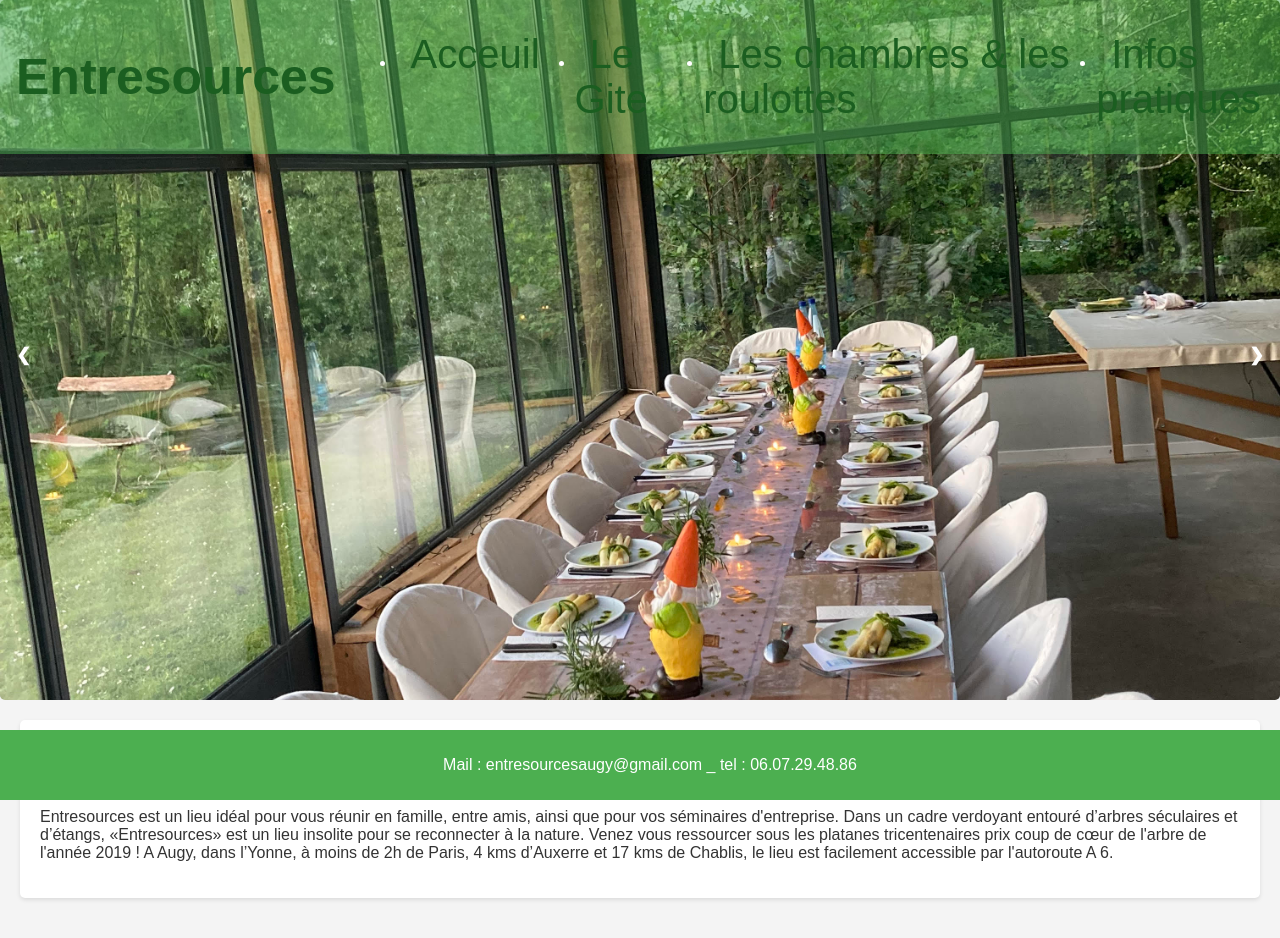
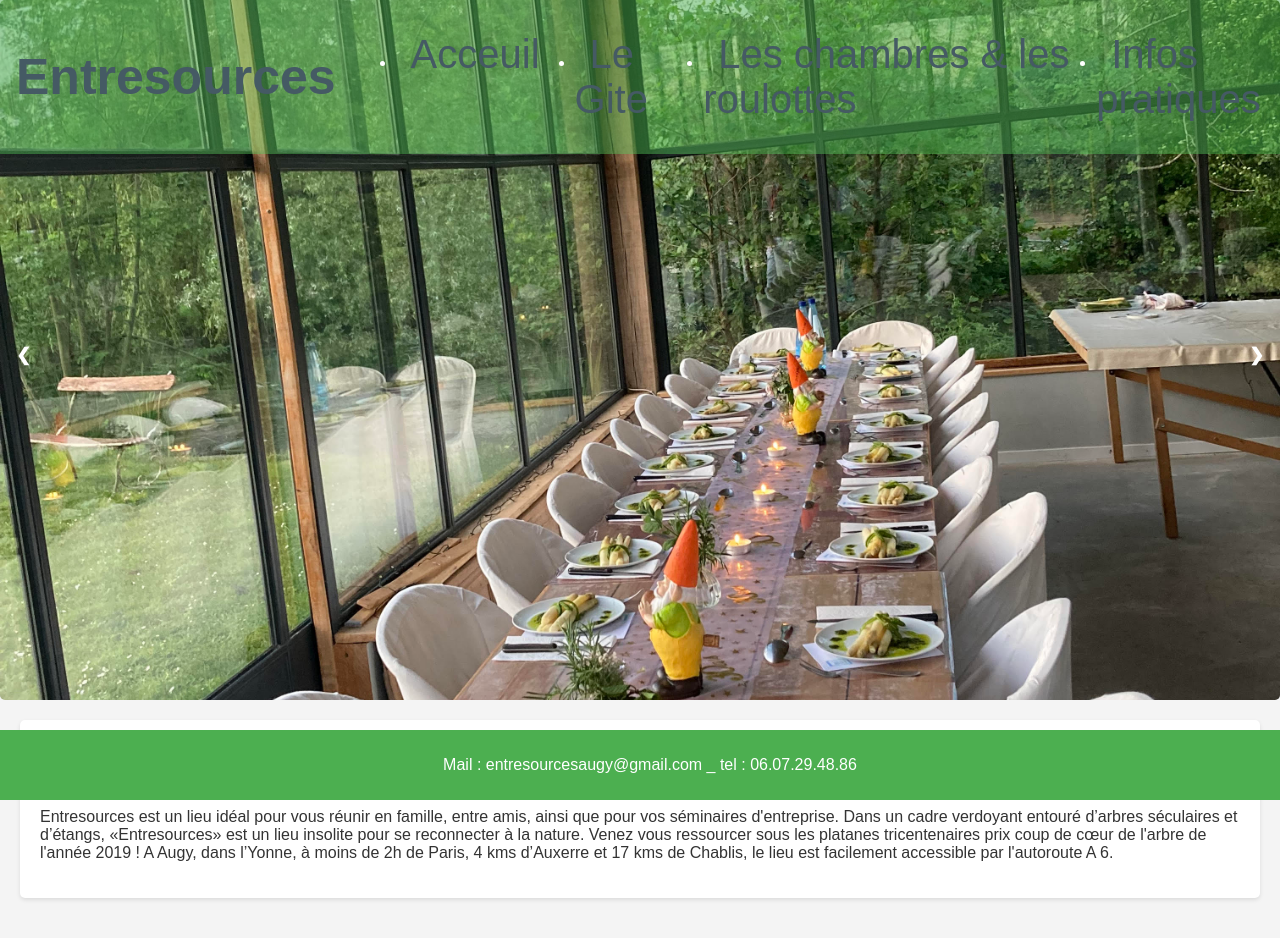
Before and after one commit to entresources/entresources.github.io, a plain HTML site: page index.html in a window 1280 px wide. Drawn offline with Linux system fonts and the light colour scheme.

Commit message:
Update Style.css

```diff
--- a/Style.css
+++ b/Style.css
@@ -31,7 +31,7 @@ header {
 .header-container h1 {
     font-size: 50px;
     margin: 0;
-    color: #1B5E20;
+    color: #455A64;
 }
 
 /* Barre de navigation */
@@ -51,7 +51,7 @@ header {
 }
 
 .navbar a {
-    color: #1B5E20;
+    color: #455A64;
     text-decoration: none;
     font-size: 40px; /* Taille de police */
     padding: 10px 15px; /* Ajoute un peu d'espacement autour du texte */
```
